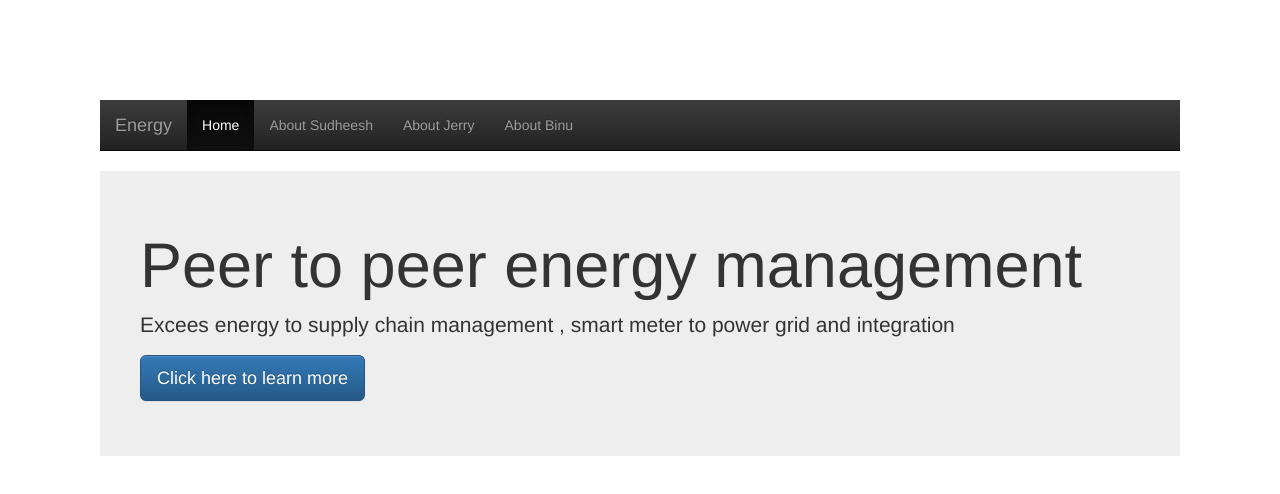
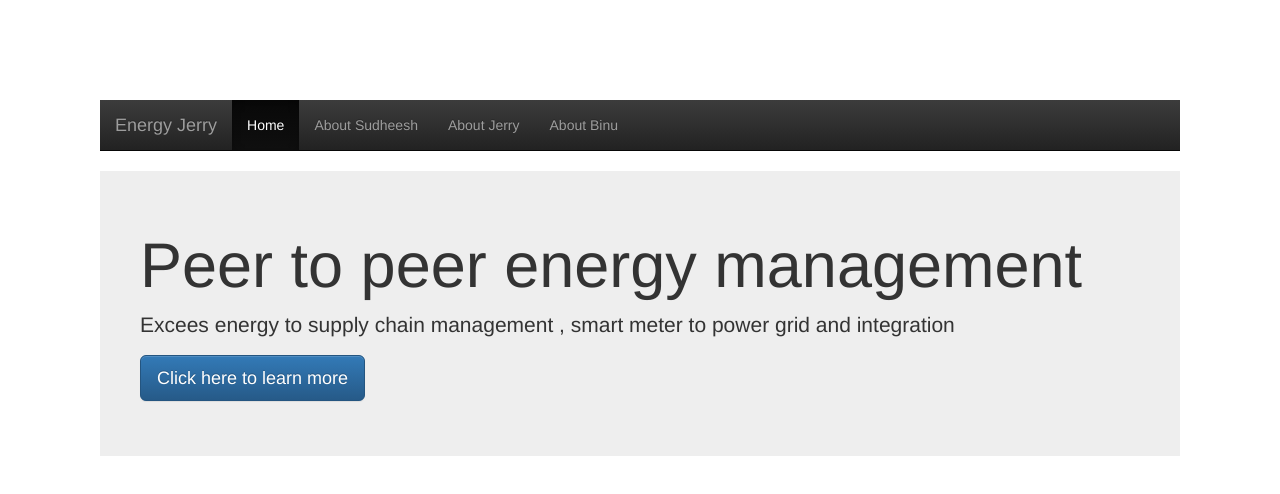
Before and after one commit to binucherian/team-learn-git, a website: page index.html in a window 1280 px wide. Drawn offline with nearby package versions, Linux system fonts and the light colour scheme.

Commit message:
conflict test

```diff
--- a/index.html
+++ b/index.html
@@ -12,7 +12,7 @@
   <div style="margin:100px;">
 <nav class="navbar navbar-inverse navbar-static-top">
   <div class="container">
-    <a class="navbar-brand" href="#">Energy</a>
+    <a class="navbar-brand" href="#">Energy Jerry</a>
     <ul class="nav navbar-nav">
       <li class="active">
         <a href="/">Home</a>
```
